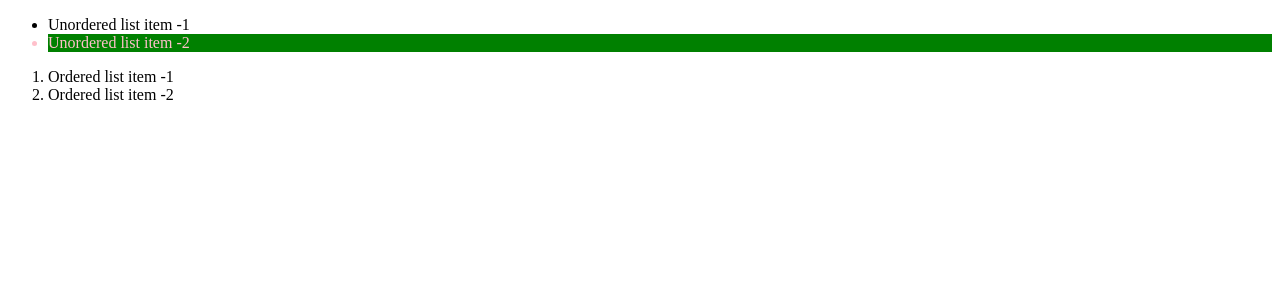
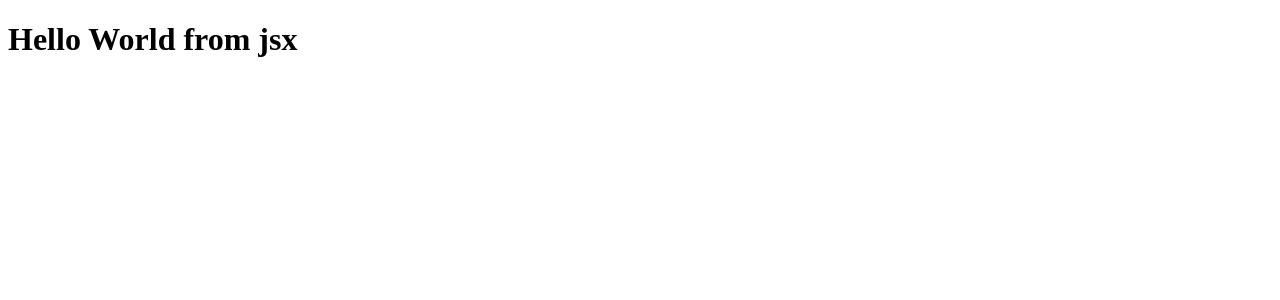
Before and after one commit to vyom1225/Food-Valley, a React (Vite) app: page / in a window 1280 px wide. Shown: the top 300 px of the page. Built offline with nearby package versions, Linux system fonts and the light colour scheme.

Commit message:
Started using jsx

```diff
--- a/App.js
+++ b/App.js
@@ -1,20 +1,12 @@
 import React from "react";
 import ReactDOM from "react-dom/client";
-const heading = React.createElement("div",{},[
-React.createElement("ul",{key:"list1"},[
-    React.createElement("li",{key:"1"},"Unordered list item -1"),
-    React.createElement("li",{key:"2",
-        style:{
-            color:"pink",
-            backgroundColor:"green",
-        }},"Unordered list item -2")
-]),
-React.createElement("ol",{key:"list2"},[
-    React.createElement("li",{key:"1"},"Ordered list item -1"),
-    React.createElement("li",{key:"2"},"Ordered list item -2")
-])
-]);
+
+const Heading = ()=>{
+    return(
+    <h1>Hello World from jsx</h1>
+    )
+};
 
 
 const root = ReactDOM.createRoot(document.getElementById("root"));
-root.render(heading);
+root.render(<Heading/>);
--- a/package.json
+++ b/package.json
@@ -2,9 +2,10 @@
   "name": "food-mansion",
   "version": "1.0.0",
   "description": "My first React App",
-  "main": "app.js",
   "scripts": {
-    "test": "jest"
+    "test": "jest",
+    "start": "npx parcel index.html",
+    "build": "npx parcel build index.html"
   },
   "author": "Vyom Rastogi",
   "license": "ISC",
```
